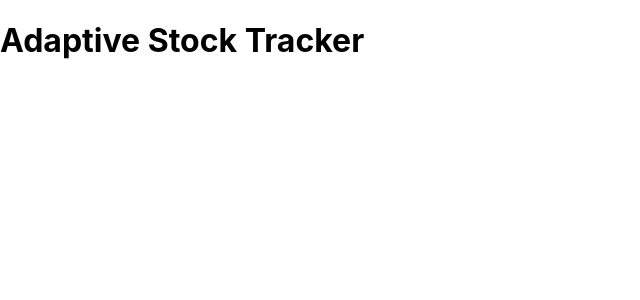
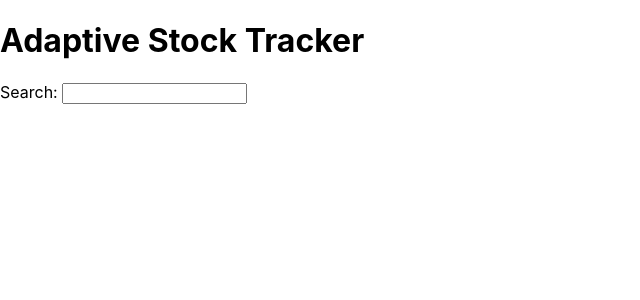
Before and after one commit to raf-garcia/StockTracker, a React (Create React App) app: page / in a window 1280 px wide. Shown: the top 300 px of the page, without its empty margins (0-640 px from the left). Built offline with nearby package versions, Linux system fonts and the light colour scheme.

Commit message:
added folder initial folder structure

```diff
--- a/src/components/App.js
+++ b/src/components/App.js
@@ -1,5 +1,6 @@
 import React from 'react';
 // import logo from './logo.svg';
+import Header from './header/Header';
 import '../css/App.css';
 
 // All endpoints are prefixed with: https://api.iextrading.com/1.0 /stock/aapl/price
@@ -7,7 +8,7 @@ import '../css/App.css';
 function App() {
   return (
     <div>
-      <h1>Adaptive Stock Tracker</h1>
+      <Header />
     </div>
   );
 }
--- /dev/null
+++ b/src/components/header/Header.js
@@ -0,0 +1,14 @@
+import React from 'react';
+import Search from './search/Search'
+
+
+const header = () => {
+    return (
+        <div>
+            <h1>Adaptive Stock Tracker</h1>
+            <Search />
+        </div>
+    );
+};
+
+export default header;
--- /dev/null
+++ b/src/components/header/search/Search.js
@@ -0,0 +1,13 @@
+import React from 'react';
+
+
+const search = () => {
+    return (
+        <div>
+            <label htmlFor="search">Search: </label>
+            <input type="text" name="search" />
+        </div>
+    );
+};
+
+export default search;
```
Also changed, not shown: src/actions/index.js (added), src/components/displayindex/DisplayIndex.js (added), src/components/displayindex/graph/Graph.js (added), src/components/displayindex/keystats/KeyStats.js (added), src/reducers/index.js (added).
